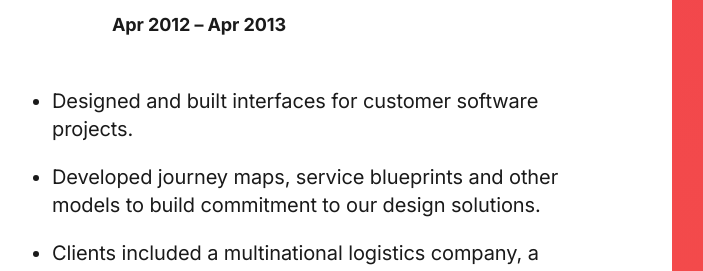
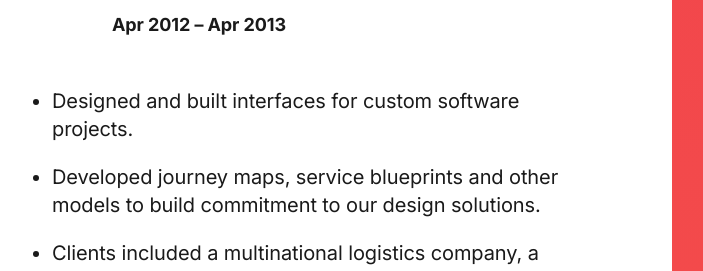
Before and after one commit to stuartwiener/stuartwiener.github.io, a Jekyll site: the page built from experience.html, in a window 1280 px wide and 900 px high, scrolled down 2888 px. Shown: the part 171-442 px from the top of the window, without its empty margins (48-751 px from the left). Built offline with Jekyll 4.4.1, drawn with Linux system fonts in a browser that asks for light colours.

Commit message:
Custom oops.

```diff
--- a/experience.html
+++ b/experience.html
@@ -82,7 +82,7 @@ title: Experience
     </div>
     <div class="content">
         <ul>
-            <li>Designed and built interfaces for customer software projects.</li>
+            <li>Designed and built interfaces for custom software projects.</li>
             <li>Developed journey maps, service blueprints and other models to build commitment to our design solutions.</li>
             <li>Clients included a multinational logistics company, a company that built custom access management hardware, a startup working on a managed building contractor platform, a steel distribution company and many more.</li>
         </ul>
```
